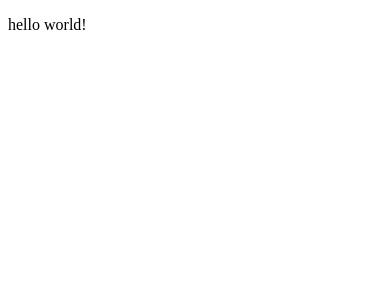
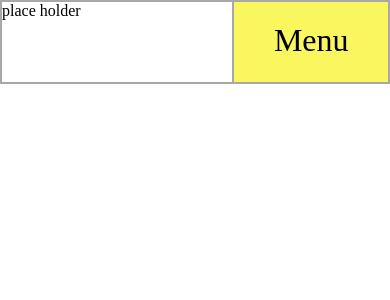
Before and after one commit to ConnorFriday-code/NoteGroupsProjectThree, a Flask app: page / in a window 390 px wide. Before the commit the part shown is almost empty. Shown: the top 300 px of the page. Run offline with Flask 3, Linux system fonts and the light colour scheme.

Commit message:
base.html: Creating header elements. style.css: Styling responsive header elements.

```diff
--- a/notegroups/static/css/style.css
+++ b/notegroups/static/css/style.css
@@ -0,0 +1,108 @@
+/*------------------------------------------------------------ body global*/
+
+body{
+    margin: 0;
+    padding: 0;
+}
+
+p{
+    margin: 0;
+    padding: 0;
+}
+
+/*------------------------------------------------------------ Style*/
+
+.bg-white{
+    background-color: #fff;
+}
+
+.bg-yellow{
+   background-color: #faf65e;
+}
+
+.bg-grey{
+    background-color: #f4f4f4;
+}
+
+.grey-border{
+    border: #a8a8a8 2px solid;
+}
+
+.align-centre{
+    text-align: center;
+}
+
+/*------------------------------------------------------------ Header*/
+
+header{
+    display: flex;
+    justify-content: space-between;
+    height: 80px;
+}
+
+#nav-small{
+    display: none;
+}
+
+#logo-div{
+    width: 20%;
+    border-right: #a8a8a8 2px solid;
+}
+
+#nav-large{
+    display: flex;
+    width: 30%;
+}
+
+#nav-large .nav-button{
+    width: 50%;
+    display: flex;
+    margin-left: auto;
+    border-left: #a8a8a8 2px solid;
+}
+
+#nav-large .nav-button a{
+    width: 100%;
+    height: 100%;
+    margin: auto;
+    font-size: 32px;
+    text-decoration: none;
+    color: #000;
+    line-height: 240%;
+}
+
+/*------------------------------------------------------------ Footer*/
+
+/*------------------------------------------------------------ Medium/tablet edits*/
+
+/*------------------------------------------------------------ Small/phone edits*/
+
+
+@media only screen and (max-width: 600px){
+
+    /*------------------------------------------------------------ Header*/
+
+    #nav-large{
+        display: none;
+    }
+
+    #logo-div{
+        width: 60%;
+    }
+
+    #nav-small{
+        display:block;
+        width: 40%;
+    }
+
+    #nav-small .nav-button{
+        width: 100%;
+        height: 100%;
+    }
+
+    #menu-button p{
+        height: 100%;
+        font-size: 32px;
+        line-height: 240%;
+    }
+}
--- a/notegroups/templates/base.html
+++ b/notegroups/templates/base.html
@@ -3,9 +3,35 @@
 <head>
     <meta charset="UTF-8">
     <meta name="viewport" content="width=device-width, initial-scale=1.0">
-    <title>Document</title>
+    <meta name="description" content="A simple website to contain all your notes!">
+	<meta name="keywords" content="note, writing">
+    <title>Note Groups!</title>
+    <link rel="stylesheet" href="{{ url_for('static', filename='css/style.css') }}" type="text/css">
 </head>
 <body>
-    <p>hello world!</p>
+    <!-- Entire header section containg the logo and nav -->
+    <header class="bg-white grey-border">
+        <!-- Logo -->
+        <div id="logo-div">
+            <p>place holder</p>
+        </div>
+        <!-- Navigation with two links -->
+        <nav id="nav-large">
+            <div id="home-button" class="bg-yellow nav-button">
+                <a href="#" class="align-centre">Home</a>
+            </div>
+            <div id="new-note-button" class="bg-yellow nav-button">
+                <a href="#" class="align-centre">New Note</a>
+            </div>
+        </nav>
+
+        <nav id="nav-small">
+            <div id="menu-button" class="bg-yellow nav-button">
+                <p class="align-centre">Menu</p>
+            </div>
+        </nav>
+    </header>
+
+    <script src="{{ url_for('static', filename='js/script.js') }}"></script>
 </body>
 </html>
```
